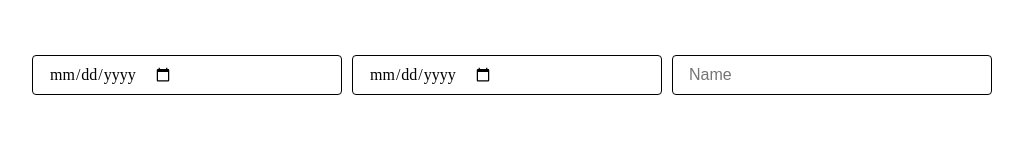
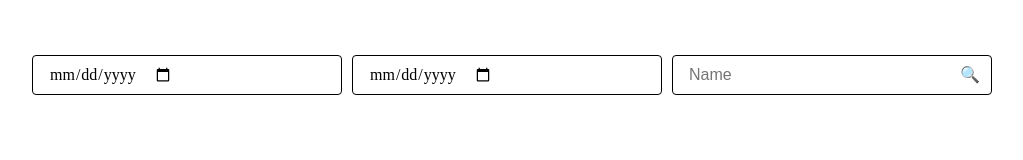
Before and after one commit to sn-satyendra/grid-demo-app, a React (Create React App) app: page / in a window 1280 px wide. Shown: the top 160 px of the page, without its empty margins (133-1156 px from the left). Built offline with nearby package versions, Linux system fonts and the light colour scheme.

Commit message:
Exposing a method to update the campaigns

```diff
--- a/src/components/DateField/DateField.module.css
+++ b/src/components/DateField/DateField.module.css
@@ -20,6 +20,7 @@
   border-image: initial;
   border-color: inherit;
   font-family: baseFontFamily;
+  margin: 5px;
 }
 
 /* .input::before {
--- a/src/components/SearchField/SearchField.js
+++ b/src/components/SearchField/SearchField.js
@@ -10,8 +10,9 @@ class SearchField extends PureComponent {
   };
 
   render() {
-    const { placeholder, value, minValue, maxValue } = this.props;
+    const { placeholder, value, minValue, maxValue, onSearch } = this.props;
     return (
+      <div className={styles['ct']}>
         <input
           className={styles['input']}
           type="text" value={value}
@@ -20,6 +21,13 @@ class SearchField extends PureComponent {
           min={minValue}
           max={maxValue}
         />
+        <button className={styles['button']} onClick={onSearch}>
+          <span role="img" aria-label="Search">
+            &#128269;
+          </span>
+        </button>
+      </div>
+
     );
   }
 }
@@ -28,6 +36,7 @@ SearchField.propTypes = {
   placeholder: PropTypes.string,
   value: PropTypes.string,
   onChange: PropTypes.func,
+  onSearch: PropTypes.func,
   minValue: PropTypes.string,
   maxValue: PropTypes.string
 };
--- a/src/components/SearchField/SearchField.module.css
+++ b/src/components/SearchField/SearchField.module.css
@@ -1,5 +1,35 @@
+.ct {
+  display: flex;
+  width: 100%;
+  margin: 5px;
+  position: relative;
+}
+
+.button {
+  position: absolute;
+  right: 2px;
+  width: 40px;
+  font-weight: 600;
+  display: inline-flex;
+  align-items: center;
+  justify-content: center;
+  user-select: none;
+  white-space: nowrap;
+  line-height: 2rem;
+  height: 2rem;
+  font-size: 1rem;
+  padding-left: 1rem;
+  padding-right: 1rem;
+  color: rgb(255, 255, 255);
+  transition: all 250ms ease 0s;
+  background: #fff;
+  top: 50%;
+  transform: translateY(-1rem);
+  border-width: 0;
+}
+
 .input {
-  width: 100%;
+  flex: 1;
   display: flex;
   align-items: center;
   position: relative;
@@ -16,4 +46,5 @@
   border-style: solid;
   border-image: initial;
   border-color: inherit;
+  padding-right: 45px;
 }
--- a/src/containers/search/Search.js
+++ b/src/containers/search/Search.js
@@ -31,6 +31,7 @@ class Search extends Component {
               placeholder="Name"
               onChange={actions.onNameChange}
               value={this.props.search}
+              onSearch={actions.onSearch}
             />
           </div>
         </div>
--- a/src/containers/search/Search.module.css
+++ b/src/containers/search/Search.module.css
@@ -14,10 +14,6 @@
   display: flex;
 }
 
-.inputs input {
-  margin: 5px;
-}
-
 .name {
   flex: 1;
 }
--- a/src/reducers/SearchReducer.js
+++ b/src/reducers/SearchReducer.js
@@ -1,11 +1,12 @@
 import * as TYPES from '../actions/ActionTypes';
 // import update from 'immutability-helper';
+import {AddCampaigns} from '../utils/DataUtil';
 
 const INITIAL_STATE = {
   startDate: undefined,
   endDate: undefined,
   search: "",
-  campaigns: [],
+  campaigns: AddCampaigns([]),
   isLoading: false
 };
 
--- /dev/null
+++ b/src/utils/DataUtil.js
@@ -0,0 +1,11 @@
+// eslint-disable-next-line no-unused-vars
+let campaigns = [];
+
+export function AddCampaigns(c) {
+  campaigns = campaigns.concat(c);
+  return campaigns;
+}
+
+if (window) {
+  window.AddCampaigns = AddCampaigns;
+}
```
Lines whose indentation alone changed are shown as unchanged.
